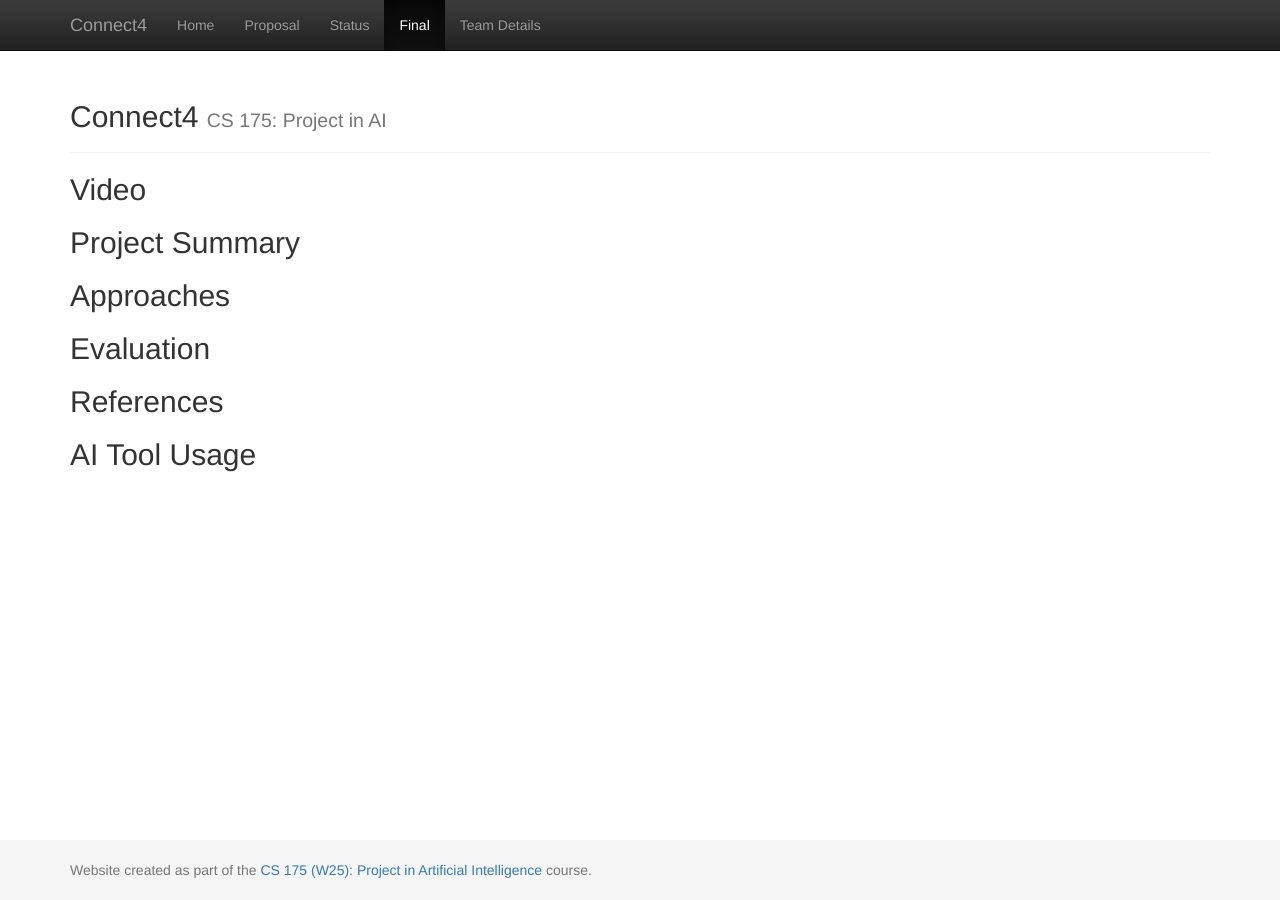
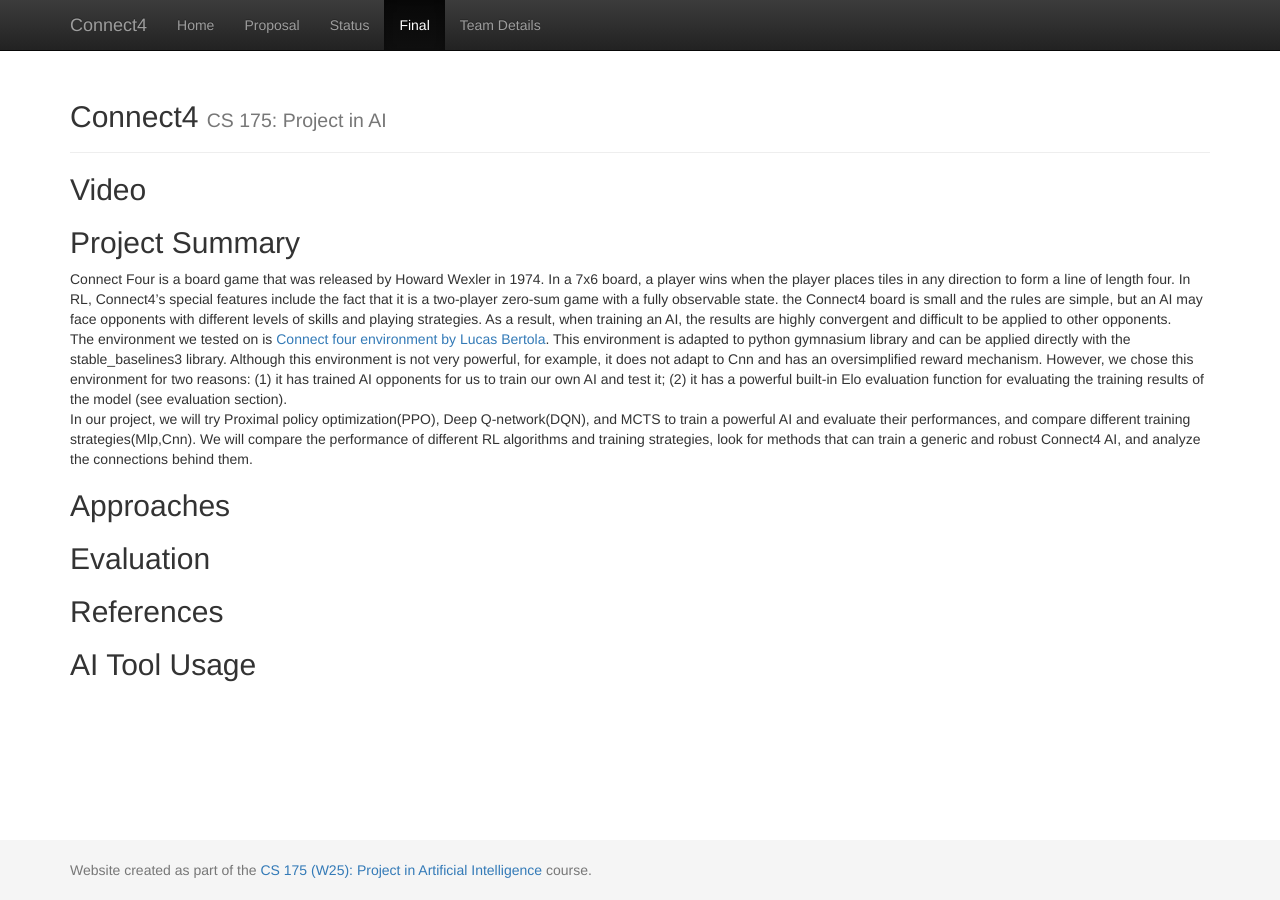
Before and after one commit to guangf1/Connect4, a Jekyll site: the page built from docs/final.md, in a window 1280 px wide. Built offline with Jekyll 4.4.1, drawn with Linux system fonts in a browser that asks for light colours.

Commit message:
Update final.md

```diff
--- a/docs/final.md
+++ b/docs/final.md
@@ -7,7 +7,9 @@ title: Final Report
 
 
 ## Project Summary
-
+Connect Four is a board game that was released by Howard Wexler in 1974. In a 7x6 board, a player wins when the player places tiles in any direction to form a line of length four. In RL, Connect4's special features include the fact that it is a two-player zero-sum game with a fully observable state. the Connect4 board is small and the rules are simple, but an AI may face opponents with different levels of skills and playing strategies. As a result, when training an AI, the results are highly convergent and difficult to be applied to other opponents.
+The environment we tested on is [Connect four environment by Lucas Bertola](https://github.com/lucasBertola/Connect-4-Gym-env-Reinforcement-learning/tree/main/exemples). This environment is adapted to python gymnasium library and can be applied directly with the stable_baselines3 library. Although this environment is not very powerful, for example, it does not adapt to Cnn and has an oversimplified reward mechanism. However, we chose this environment for two reasons: (1) it has trained AI opponents for us to train our own AI and test it; (2) it has a powerful built-in Elo evaluation function for evaluating the training results of the model (see evaluation section).
+In our project, we will try Proximal policy optimization(PPO), Deep Q-network(DQN), and MCTS to train a powerful AI and evaluate their performances, and compare different training strategies(Mlp,Cnn). We will compare the performance of different RL algorithms and training strategies, look for methods that can train a generic and robust Connect4 AI, and analyze the connections behind them.
 
 ## Approaches
 
```
